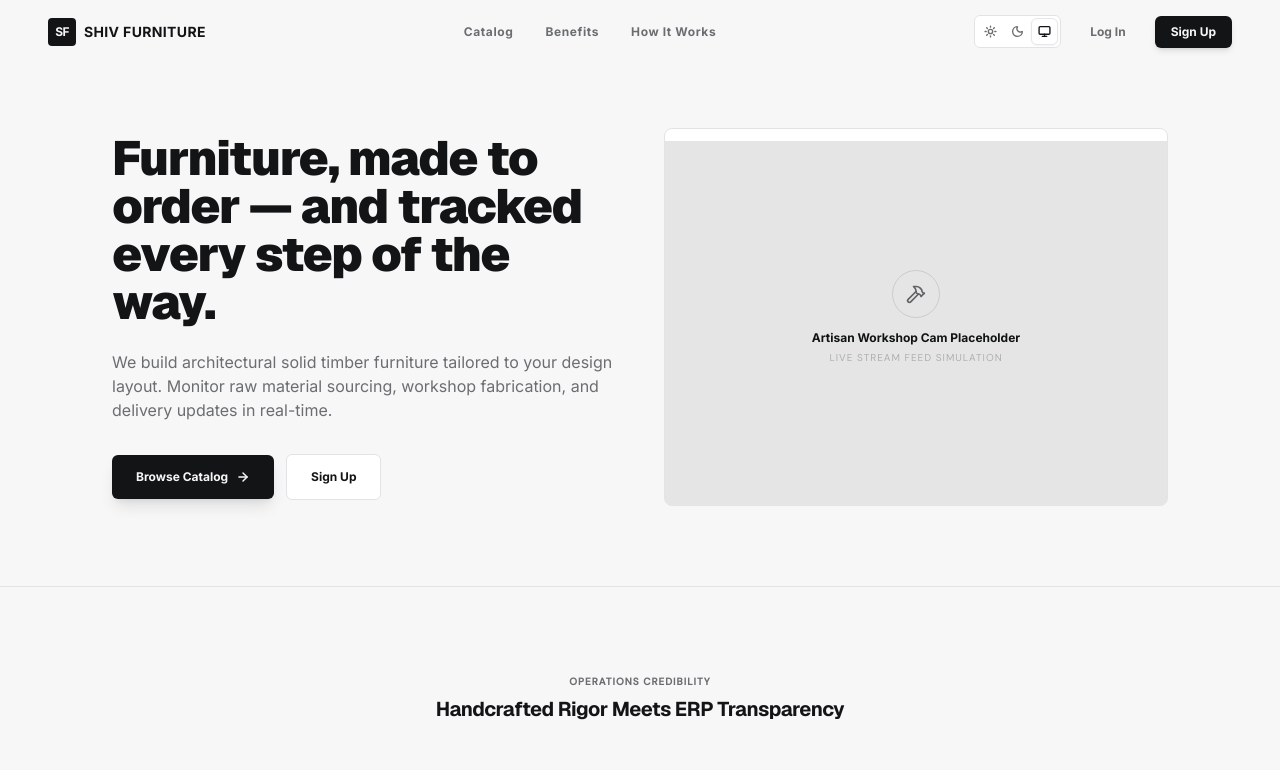
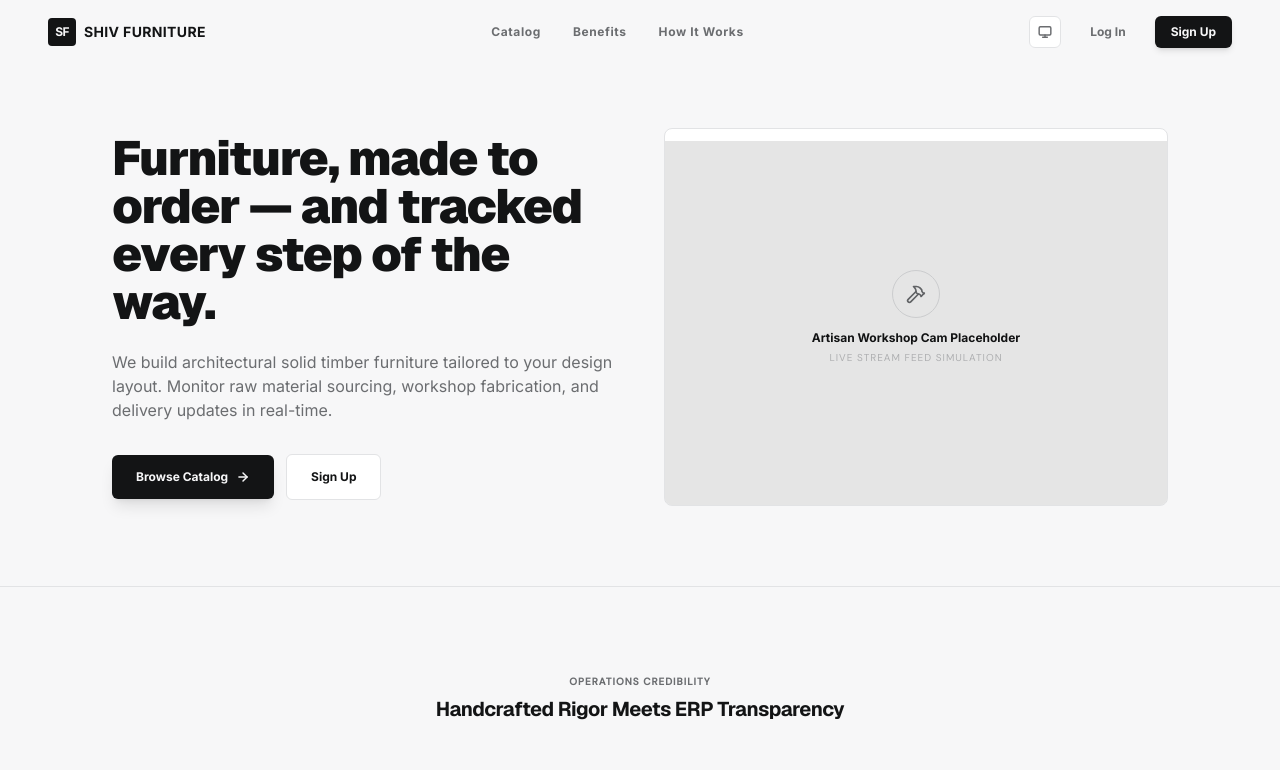
Before and after one commit to abhiyaligar/odooxkahe74, a React (Vite) app in the folder frontend/: page / in a window 1280 px wide. Shown: the top 770 px of the page. Built offline with nearby package versions, Linux system fonts and the light colour scheme; no server answers.

Commit message:
feat(frontend): refactor ThemeToggle to a single button that cycles through light, dark, and system themes

```diff
--- a/frontend/src/components/common/ThemeToggle.jsx
+++ b/frontend/src/components/common/ThemeToggle.jsx
@@ -5,44 +5,26 @@ import { Sun, Moon, Monitor } from 'lucide-react';
 export function ThemeToggle() {
   const { theme, setTheme } = useTheme();
 
+  const toggleTheme = () => {
+    if (theme === 'light') {
+      setTheme('dark');
+    } else if (theme === 'dark') {
+      setTheme('system');
+    } else {
+      setTheme('light');
+    }
+  };
+
   return (
-    <div className="flex bg-elevated border border-border p-0.5 rounded-custom text-textSecondary shrink-0">
-      <button
-        type="button"
-        onClick={() => setTheme('light')}
-        title="Light Mode"
-        className={`p-1.5 rounded-custom transition-all duration-150 ${
-          theme === 'light'
-            ? 'bg-card text-textPrimary shadow-sm border border-border/40'
-            : 'hover:text-textPrimary border border-transparent'
-        }`}
-      >
-        <Sun size={13} strokeWidth={2.5} />
-      </button>
-      <button
-        type="button"
-        onClick={() => setTheme('dark')}
-        title="Dark Mode"
-        className={`p-1.5 rounded-custom transition-all duration-150 ${
-          theme === 'dark'
-            ? 'bg-card text-textPrimary shadow-sm border border-border/40'
-            : 'hover:text-textPrimary border border-transparent'
-        }`}
-      >
-        <Moon size={13} strokeWidth={2.5} />
-      </button>
-      <button
-        type="button"
-        onClick={() => setTheme('system')}
-        title="System Preference"
-        className={`p-1.5 rounded-custom transition-all duration-150 ${
-          theme === 'system'
-            ? 'bg-card text-textPrimary shadow-sm border border-border/40'
-            : 'hover:text-textPrimary border border-transparent'
-        }`}
-      >
-        <Monitor size={13} strokeWidth={2.5} />
-      </button>
-    </div>
+    <button
+      type="button"
+      onClick={toggleTheme}
+      title={`Theme: ${theme === 'light' ? 'Light' : theme === 'dark' ? 'Dark' : 'System'}. Click to cycle.`}
+      className="p-2 bg-elevated hover:bg-card border border-border rounded-custom text-textSecondary hover:text-textPrimary transition-all duration-150 shrink-0 flex items-center justify-center"
+    >
+      {theme === 'light' && <Sun size={14} strokeWidth={2.5} />}
+      {theme === 'dark' && <Moon size={14} strokeWidth={2.5} />}
+      {theme === 'system' && <Monitor size={14} strokeWidth={2.5} />}
+    </button>
   );
 }
```
